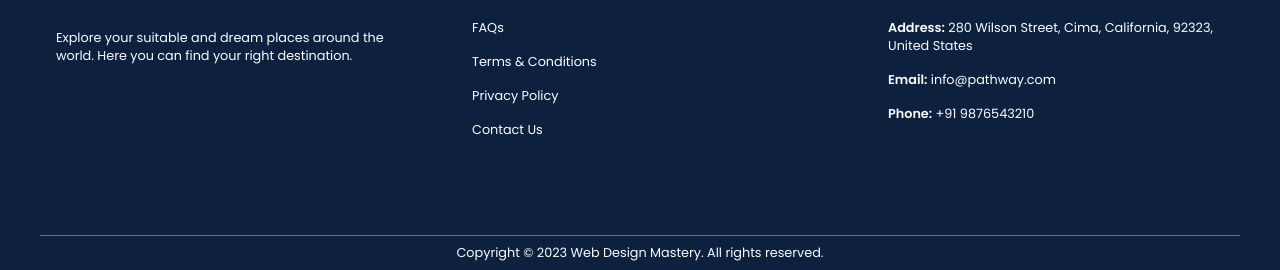
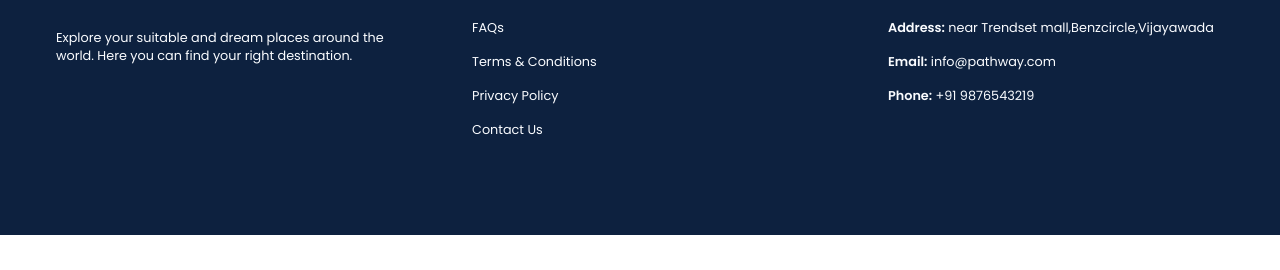
Before and after one commit to maheswar-10/travelwebsite, a plain HTML site: page index.html in a window 1280 px wide. Shown: the part 3511-3781 px from the top of the page. After the commit the page ends 3746 px from the top, so only its background shows below. Drawn offline with nearby package versions, Linux system fonts and the light colour scheme.

Commit message:
Update index.html

```diff
--- a/index.html
+++ b/index.html
@@ -209,15 +209,11 @@
         <div class="footer__col">
           <h4>Address</h4>
           <p>
-            <span>Address:</span> 280 Wilson Street, Cima, California, 92323,
-            United States
+            <span>Address:</span> near Trendset mall,Benzcircle,Vijayawada
           </p>
           <p><span>Email:</span> info@pathway.com</p>
-          <p><span>Phone:</span> +91 9876543210</p>
+          <p><span>Phone:</span> +91 9876543219</p>
         </div>
-      </div>
-      <div class="footer__bar">
-        Copyright © 2023 Web Design Mastery. All rights reserved.
       </div>
     </footer>
   </body>
```
